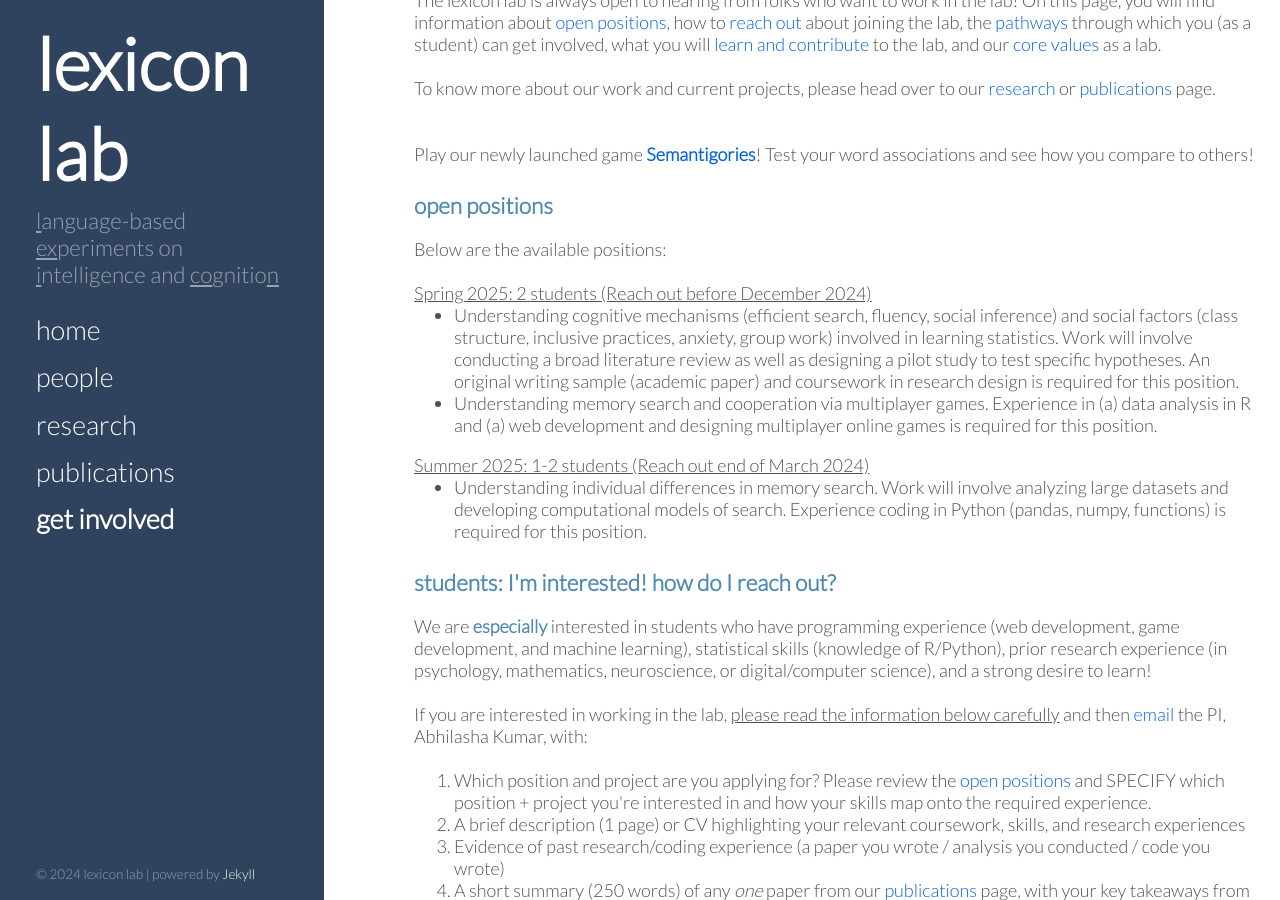
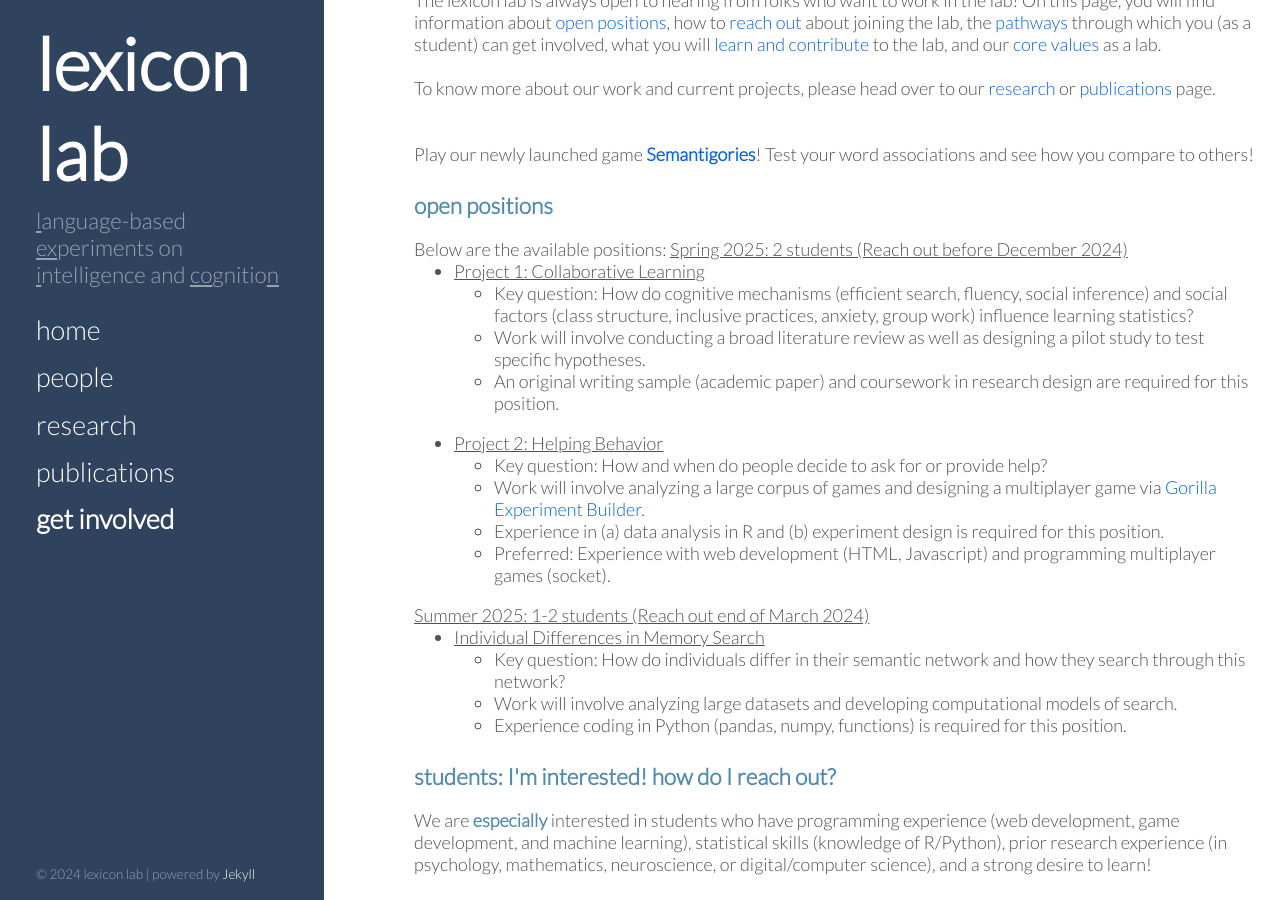
Before and after one commit to thelexiconlab/thelexiconlab.github.io, a Jekyll site: the page built from get involved.html, in a window 1280 px wide and 900 px high, scrolled down 722 px. Built offline with Jekyll 4.4.1, drawn with Linux system fonts in a browser that asks for light colours; Markdown is read by kramdown in place of the engine named in the settings; some of the changed text lies outside the part shown.

Commit message:
update positions

```diff
--- a/get involved.html
+++ b/get involved.html
@@ -20,17 +20,37 @@ To know more about our work and current projects, please head over to our <a hre
 
 <p><h3 style="color:#508AB0" id="open">open positions</h3> </p>
 
-Below are the available positions: <br><br>
+Below are the available positions:
 
-<u>Spring 2025: 2 students (Reach out before December 2024) </u>
+<u>Spring 2025: 2 students (Reach out before December 2024)</u>
 <ul>
-<li>Understanding cognitive mechanisms (efficient search, fluency, social inference) and social factors (class structure, inclusive practices, anxiety, group work) involved in learning statistics. Work will involve conducting a broad literature review as well as designing a pilot study to test specific hypotheses. An original writing sample (academic paper) and coursework in research design is required for this position. </li>
-<li>Understanding memory search and cooperation via multiplayer games. Experience in (a) data analysis in R and (a) web development and designing multiplayer online games is required for this position. </li>
+    <li><u>Project 1: Collaborative Learning</u>
+        <ul>
+            <li>Key question: How do cognitive mechanisms (efficient search, fluency, social inference) and social factors (class structure, inclusive practices, anxiety, group work) influence learning statistics? </li>
+            <li>Work will involve conducting a broad literature review as well as designing a pilot study to test specific hypotheses. </li>
+            <li>An original writing sample (academic paper) and coursework in research design are required for this position.</li>
+        </ul>
+    </li>
+    <li><u>Project 2: Helping Behavior</u>
+        <ul>
+            <li>Key question: How and when do people decide to ask for or provide help? </li>
+            <li>Work will involve analyzing a large corpus of games and designing a multiplayer game via <a href="https://gorilla.sc/", target="_blank">Gorilla Experiment Builder</a>. </li>
+            <li>Experience in (a) data analysis in R and (b) experiment design is required for this position.</li>
+            <li>Preferred: Experience with web development (HTML, Javascript) and programming multiplayer games (socket). </li>
+        </ul>
+    </li>
 </ul>
+
 
 <u>Summer 2025: 1-2 students  (Reach out end of March 2024) </u>
 <ul>
-<li>Understanding individual differences in memory search. Work will involve analyzing large datasets and developing computational models of search. Experience coding in Python (pandas, numpy, functions) is required for this position.</li>
+<li><u>Individual Differences in Memory Search </u>
+    <ul>
+        <li>Key question: How do individuals differ in their semantic network and how they search through this network? </li>
+        <li>Work will involve analyzing large datasets and developing computational models of search.</li>
+        <li>Experience coding in Python (pandas, numpy, functions) is required for this position.</li>
+    </ul>
+</li>
 </ul>
 <!--
 We are looking for 1-2 students
@@ -47,7 +67,7 @@ If you are interested in working in the lab, <u>please read the information belo
 <ol>
 <li>Which position and project are you applying for? Please review the  <a href="#open">open positions</a> and SPECIFY which position + project you're interested in and how your skills map onto the required experience.</li>
 <li>A brief description (1 page) or CV highlighting your relevant coursework, skills, and research experiences</li>
-<li>Evidence of past research/coding experience (a paper you wrote / analysis you conducted / code you wrote) </li>
+<li>Evidence of past research/coding experience/ a paper you wrote / analysis you conducted / code you wrote) </li>
 <li>A short summary (250 words) of any <i>one</i> paper from our <a href="https://thelexiconlab.github.io/publications/">publications</a> page, with your key takeaways from the paper</li>
 </ol>
 
```
